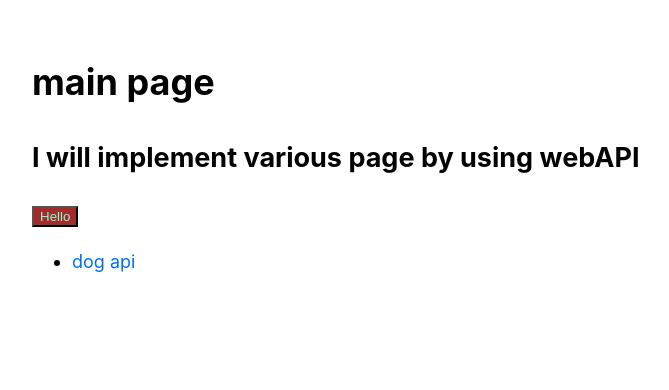
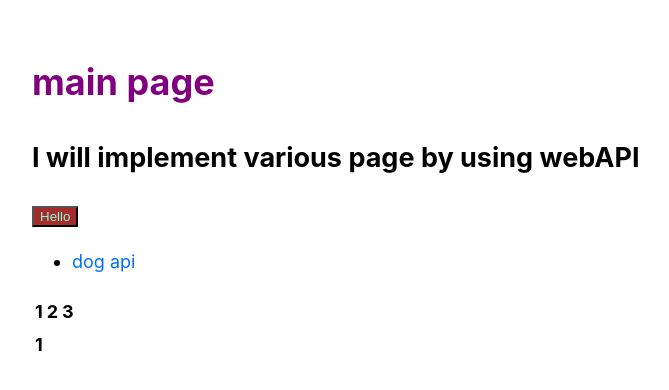
Before and after one commit to onikun94/next-api-app, a Next.js app: page / in a window 1280 px wide. Shown: the top 390 px of the page, without its empty margins (302-971 px from the left). Built offline with nearby package versions, Linux system fonts and the light colour scheme.

Commit message:
try some css

```diff
--- a/components/layout.module.css
+++ b/components/layout.module.css
@@ -3,7 +3,6 @@
   padding: 0 1rem;
   margin: 3rem auto 6rem;
 }
-
 .h1 {
-  margin-left: 10px;
+  color: blue;
 }
--- a/pages/index.tsx
+++ b/pages/index.tsx
@@ -18,6 +18,29 @@ const Home = () => {
           </Link>
         </li>
       </ul>
+      <table className="table">
+        <thead>
+          <tr>
+            <th scope="col">1</th>
+            <th scope="col">2</th>
+            <th scope="col">3</th>
+          </tr>
+        </thead>
+        <tbody>
+          <tr>
+            <th scope="row">1</th>
+            <td></td>
+            <td></td>
+            <td></td>
+            <td></td>
+            <td></td>
+            <td></td>
+            <td></td>
+            <td></td>
+            <td></td>
+          </tr>
+        </tbody>
+      </table>
     </Layout>
   );
 };
--- a/styles/global.css
+++ b/styles/global.css
@@ -25,3 +25,11 @@ img {
   max-width: 100%;
   display: block;
 }
+
+h1 {
+  color: purple;
+}
+
+hr {
+  width: 300px;
+}
```
